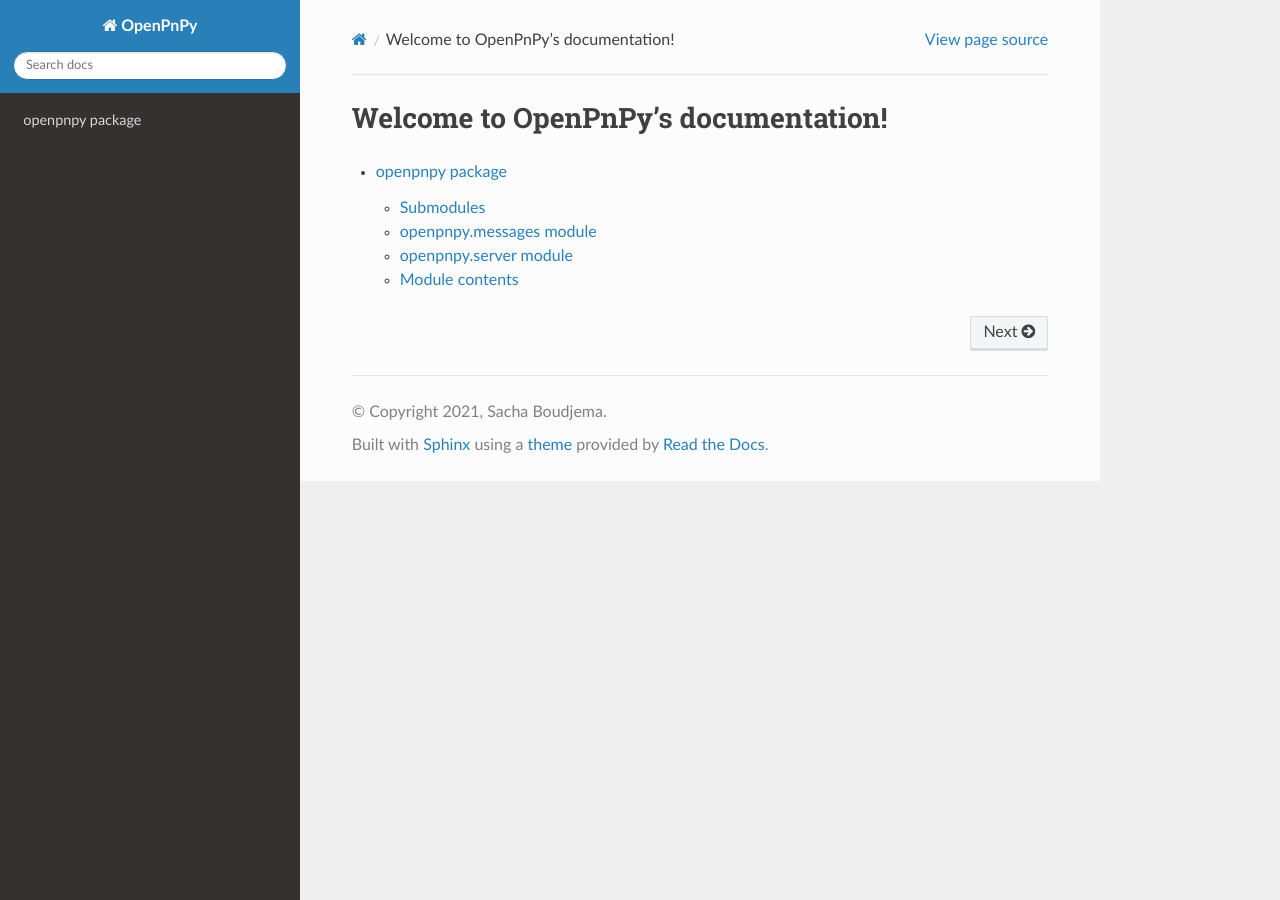
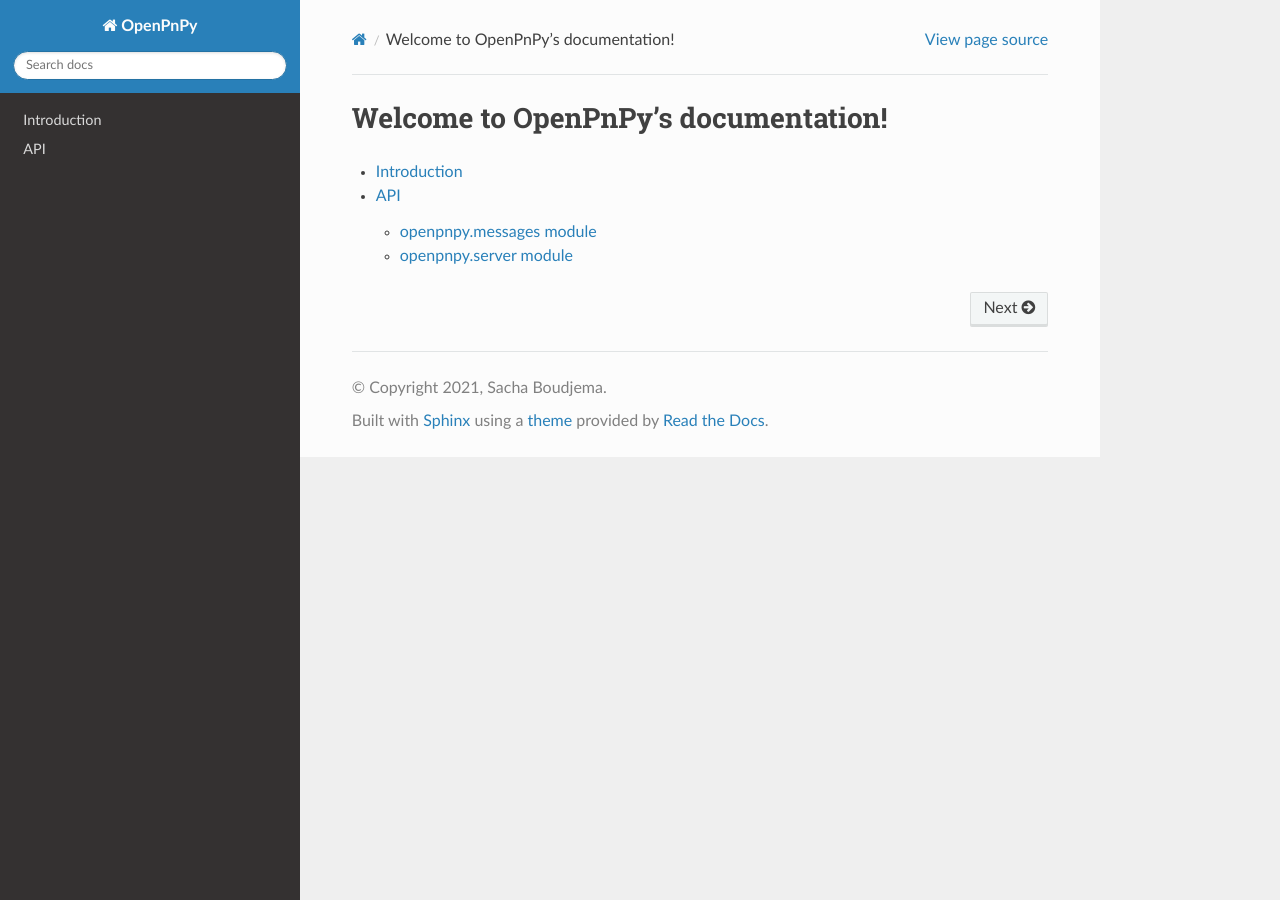
Before and after one commit to sachaboudjema/openpnpy, a Sphinx documentation site: the page built from docs/index.rst, in a window 1280 px wide. Built offline with Sphinx 7.4.7 and the Read the Docs theme 2.0.0, drawn with Linux system fonts in a browser that asks for light colours.

```diff
--- a/docs/openpnpy.rst
+++ b/docs/api.rst
@@ -1,8 +1,5 @@
-openpnpy package
-================
-
-Submodules
-----------
+API
+===
 
 openpnpy.messages module
 ------------------------
@@ -19,11 +16,3 @@ openpnpy.server module
    :members:
    :undoc-members:
    :show-inheritance:
-
-Module contents
----------------
-
-.. automodule:: openpnpy
-   :members:
-   :undoc-members:
-   :show-inheritance:
--- a/docs/api/index.rst
+++ /dev/null
@@ -1,9 +0,0 @@
-API
-===
-
-.. toctree::
-   :maxdepth: 3
-   :caption: Contents:
-
-   server
-   messages
--- a/docs/api/messages.rst
+++ /dev/null
@@ -1,6 +0,0 @@
-openpnpy.messages
-==================
-
-.. automodule:: openpnpy.messages
-   :members:
-   :undoc-members:
--- a/docs/api/server.rst
+++ /dev/null
@@ -1,6 +0,0 @@
-openpnpy.server
-==================
-
-.. automodule:: openpnpy.server
-   :members:
-   :undoc-members:
--- a/docs/index.rst
+++ b/docs/index.rst
@@ -4,4 +4,5 @@ Welcome to OpenPnPy's documentation!
 .. toctree::
    :maxdepth: 4
 
-   openpnpy
+   introduction
+   api
--- /dev/null
+++ b/docs/introduction.rst
@@ -0,0 +1,2 @@
+Introduction
+============
```
Also changed, not shown: docs/modules.rst (deleted, +0 -7 lines).
